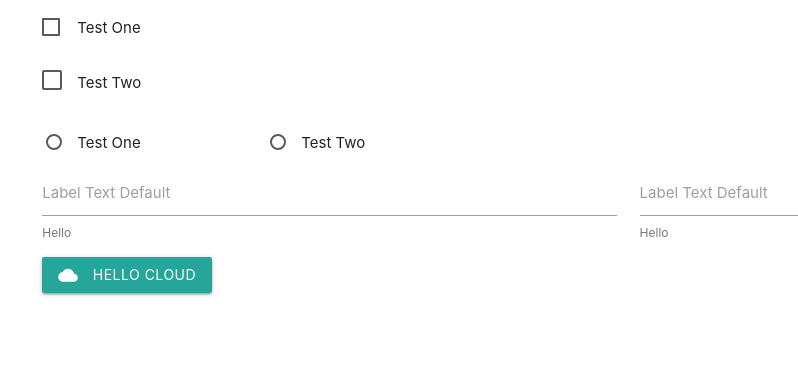
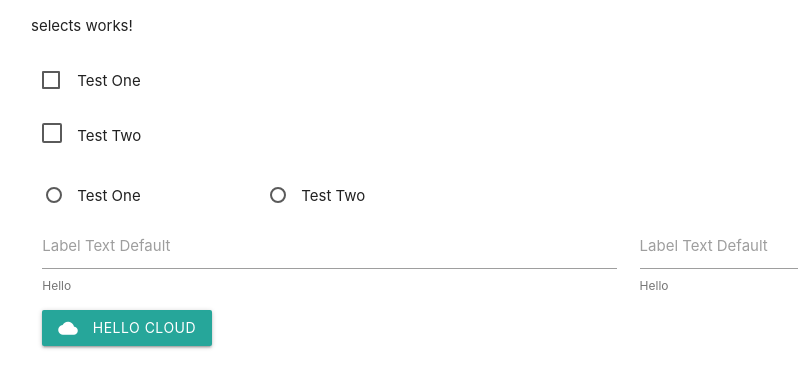
Before and after one commit to Ba5ik7/NgMaterialize, an Angular app: page / in a window 1280 px wide. Shown: the top 388 px of the page, without its empty margins (161-959 px from the left). Built offline with nearby package versions, Linux system fonts and the light colour scheme.

Commit message:
Create Select component

```diff
--- a/src/app/app.component.html
+++ b/src/app/app.component.html
@@ -1,6 +1,7 @@
 <router-outlet></router-outlet>
 <div class="container">
     <div class="row">
+        <md-selects></md-selects>
         <md-checkboxes></md-checkboxes>
         <md-radio-buttons></md-radio-buttons>
         <md-input-fields
--- a/src/app/common-components/common-components.module.ts
+++ b/src/app/common-components/common-components.module.ts
@@ -5,9 +5,10 @@ import { ButtonsComponent } from './buttons/buttons.component';
 import { InputFieldsComponent } from './input-fields/input-fields.component';
 import { RadioButtonsComponent } from './radio-buttons/radio-buttons.component';
 import { CheckboxesComponent } from './checkboxes/checkboxes.component';
+import { SelectsComponent } from './selects/selects.component';
 
 @NgModule({
-  declarations: [ButtonsComponent, InputFieldsComponent, RadioButtonsComponent, CheckboxesComponent],
+  declarations: [ButtonsComponent, InputFieldsComponent, RadioButtonsComponent, CheckboxesComponent, SelectsComponent],
   imports: [
     CommonModule,
     ReactiveFormsModule,
@@ -16,7 +17,8 @@ import { CheckboxesComponent } from './checkboxes/checkboxes.component';
     ButtonsComponent,
     CheckboxesComponent,
     InputFieldsComponent,
-    RadioButtonsComponent
+    RadioButtonsComponent,
+    SelectsComponent
   ]
 })
 export class CommonComponentsModule { }
--- /dev/null
+++ b/src/app/common-components/selects/selects.component.html
@@ -0,0 +1,3 @@
+<p>
+  selects works!
+</p>
```
Also changed, not shown: src/app/common-components/selects/selects.component.ts (added, +11 -0 lines), src/app/common-components/selects/selects.component.scss (added), 1 other file (tests, documents, lock files or other folders).
